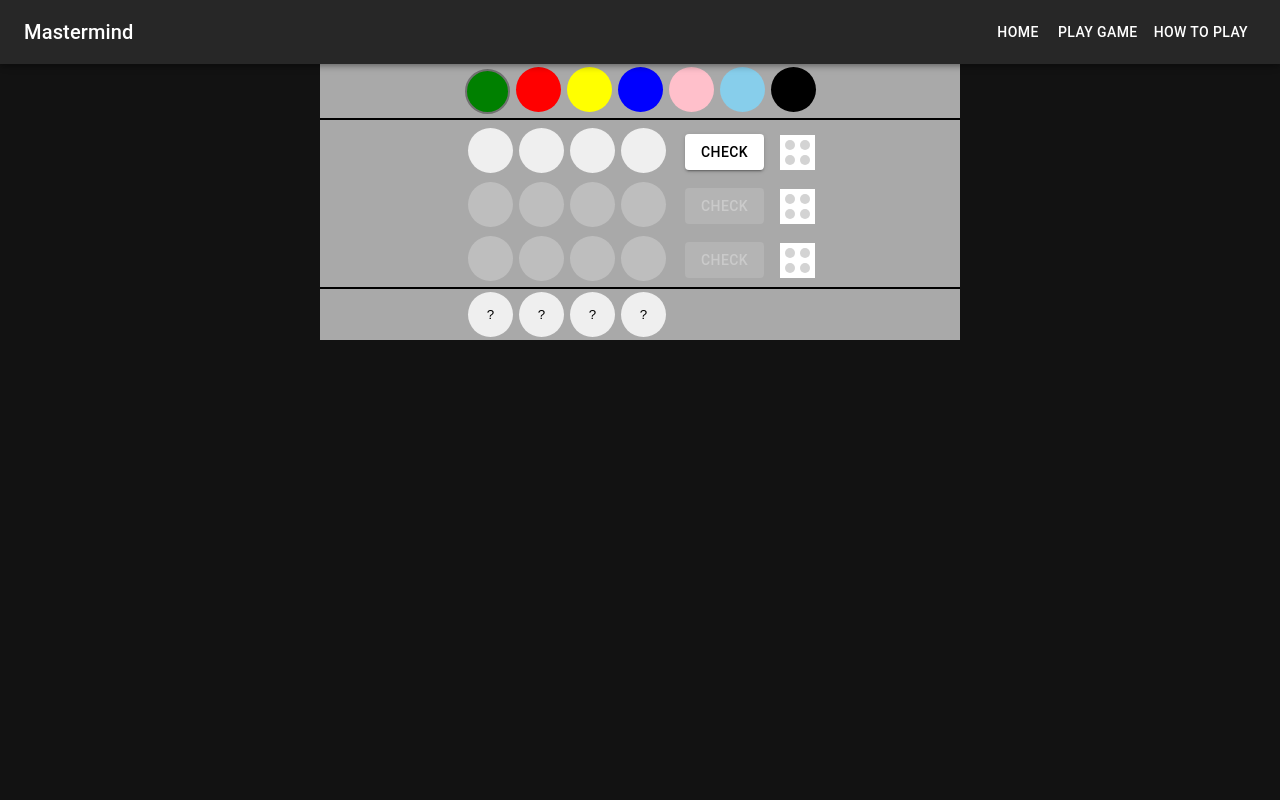
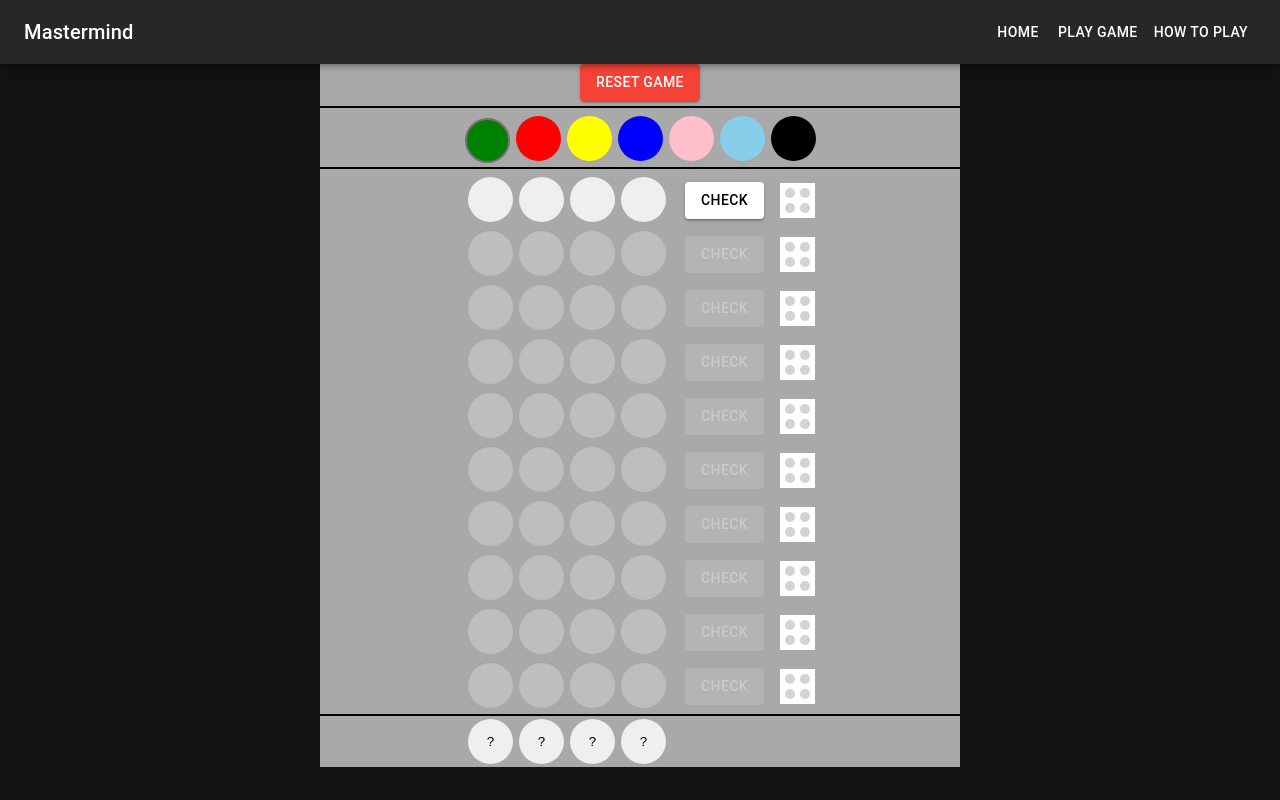
Before and after one commit to PakkiPavan/mastermind-board-game, a React (Create React App) app: page / in a window 1280 px wide. Built offline with nearby package versions, Linux system fonts and the light colour scheme.

Commit message:
reset part-1

```diff
--- a/src/components/Board/Board.tsx
+++ b/src/components/Board/Board.tsx
@@ -217,6 +217,20 @@ function Board() {
         }
     };
 
+    const resetGame=()=>{
+        setCurrentColor(defaultCurrentColor);
+        setCurrentRowNumber(1);
+        setGameOver(false);
+        addAnimationToFirstColor(true);
+        setSecretCode(getRandomColors(4));
+        // for(let i=1;i<=10;i++){
+        //     for(let j=1;j<=4;j++){
+        //         const circle = document.getElementById(`selectableColor-${i}${j}`) as any;
+        //         circle.style.backgroundColor = i === 1 ? "white" : "rgba(239, 239, 239, 0.3)";
+        //     }
+        // }
+    };
+
     return (
         <>
             <Toolbar />
@@ -228,6 +242,25 @@ function Board() {
                     margin: 'auto',
                 }}
             >
+                {/* Reset game actions */}
+                <Box
+                    sx={{
+                        borderBottom: "2px solid black",
+                        marginBottom: '5px',
+                        textAlign: "center"
+                    }}
+                >
+                    <Button
+                        color="error"
+                        variant="contained"
+                        style={{
+                            marginBottom: '5px',
+                        }}
+                        onClick={resetGame}
+                    >
+                        Reset Game
+                    </Button>
+                </Box>
                 {/* Available Colors */}
                 <Box
                     sx={{
@@ -249,7 +282,7 @@ function Board() {
                 {/* Board to place the colors */}
                 <Box>
                     {
-                        generateNumbersArray(3).map((_1, index1: number) => {
+                        generateNumbersArray(10).map((_1, index1: number) => {
                             return (
                                 <div key={index1} className="selectableRowContainer">
                                     <div style={{ marginRight: "1rem" }}>
```
